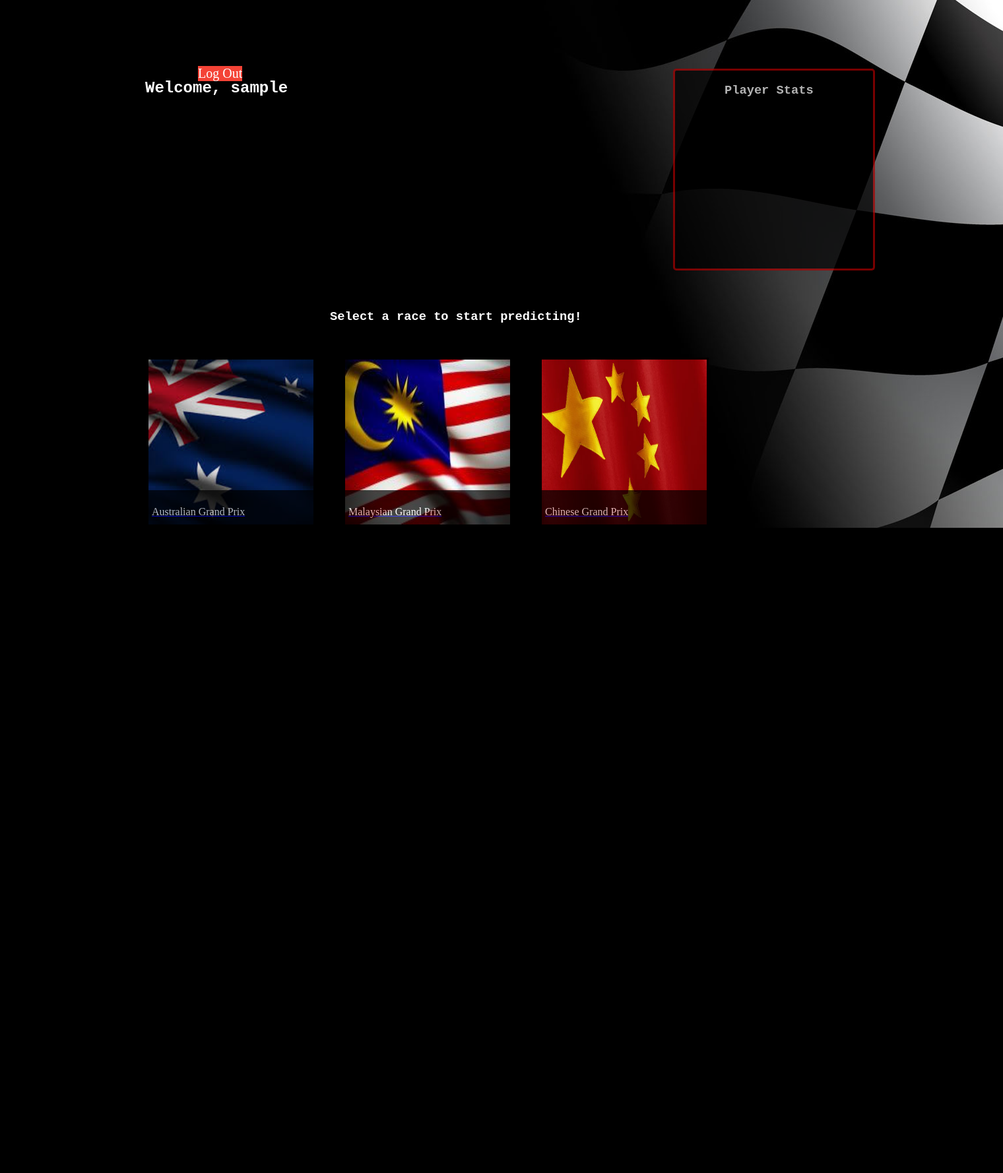
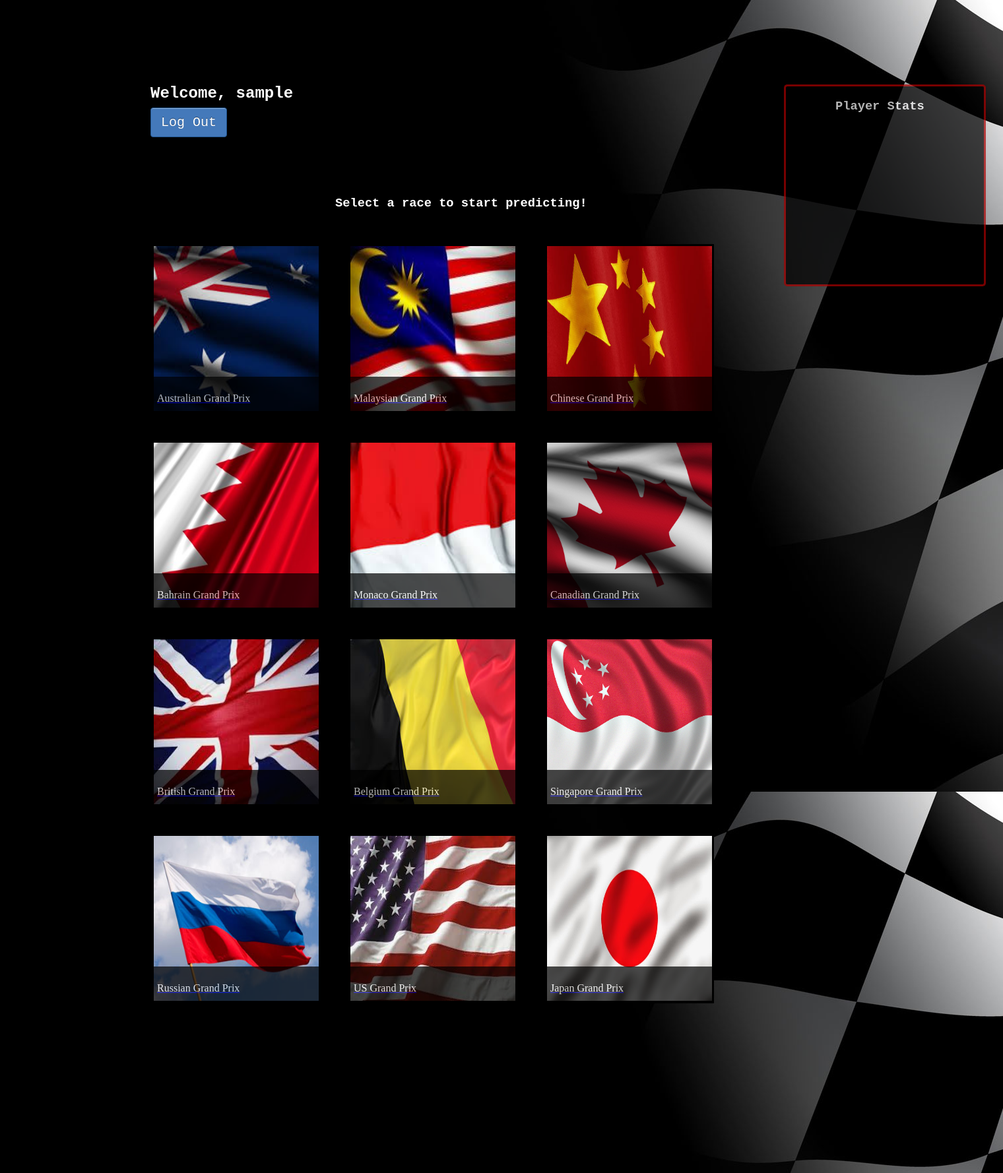
Before and after one commit to FlameFractal/F1-Race-Predictor-Game, a PHP site: page /F1-Race-Predictor-Game/welcome.php in a window 1520 px wide. Shown: the whole page at 66% size. Before the commit the page ends 800 px from the top, so only its background shows below. Run offline with PHP 8.4, Linux system fonts and the light colour scheme; the visitor is signed in with stand-in values (Sample User, id 1).

Commit message:
see description
Added jquery animation on home_predict continue button
Added wrappers to all pages to center them
Styled Logout button on welcome page

```diff
--- a/logout.php
+++ b/logout.php
@@ -1,4 +1,4 @@
-<?php
+	<?php
 	session_start();
 	session_unset();
 	session_destroy();
--- a/main_predict.php
+++ b/main_predict.php
@@ -4,6 +4,7 @@
     <link type="text/css" rel="stylesheet" href="main_predict_style.css"/>
 </head>
     <body>
+    <div id="wrapper">
     <div>
         <div id="menu">
             <ul>
@@ -133,5 +134,6 @@
     ?>
         </div>
     </div>
+    </div>
     </body>
 </html>
--- a/main_predict_style.css
+++ b/main_predict_style.css
@@ -63,3 +63,7 @@ div div#circuit div img{
         color:white;
         font-family:"Courier New";
     }
+
+#wrapper{
+    margin: 0 auto;
+}
--- a/prediction.php
+++ b/prediction.php
@@ -5,6 +5,7 @@
         <link type="text/css" rel="stylesheet" href="prediction_style.css"/>
     </head>
     <body>
+    <div id="wrapper">
 
         <div>
         <?php
@@ -213,5 +214,6 @@
             ?>
 
             </div>
+            </div>
     </body>
 </html>
--- a/prediction_style.css
+++ b/prediction_style.css
@@ -69,3 +69,7 @@ div#predict {
     color:white;
 
 }
+
+#wrapper{
+    margin: 0 auto;
+}
--- a/signup.php
+++ b/signup.php
@@ -4,6 +4,7 @@
     <link type="text/css" rel="stylesheet" href="signup_style.css"/>
 </head>
 <body>
+<div id="wrapper">
     <div>
         <div>
             <?php
@@ -46,5 +47,6 @@
             ?>
         </div>
     </div>
+    </div>
 </body>
 </html>
--- a/signup_style.css
+++ b/signup_style.css
@@ -16,3 +16,7 @@ div #success h3     {
     font-family:"Courier New";
 
 }
+
+#wrapper{
+	margin: 0 auto;
+}
--- a/welcome.php
+++ b/welcome.php
@@ -1,9 +1,12 @@
 <html>
+<meta http-equiv="Content-Language" content="en">
+<meta name="google" content="notranslate" />
 <head>
     <title></title>
     <link type="text/css" rel="stylesheet" href="welcome_page_style.css"/>
 </head>
 <body>
+    <div id="wrapper">
 
 
         <div id = "info">
@@ -27,10 +30,11 @@
                     // echo $key." ".$val."<br/>";
 
                 echo "<h2>Welcome, ".$user_name."</h2>";
+                echo "<a id=\"logout\" href=\"logout.php\">Log Out</a>";
                 ?>
 
 
-            <a id="logout" href="logout.php">Log Out</a>
+
                 <div id="stats">
                     <h3>Player Stats</h3>
                 </div>
@@ -184,6 +188,12 @@
 
     </div>
 
+    <script>
+      document.firstElementChild.style.zoom = "reset";
+  </script>
 
+
+
+</div>
 </body>
 </html>
--- a/welcome_page_style.css
+++ b/welcome_page_style.css
@@ -4,6 +4,7 @@ body    {
     background-attachment:fixed;
     color:white;
     background-repeat:repeat-y;
+
 }
 
 
@@ -14,13 +15,17 @@ div #info   {
     width:100px;
     /*top:100px;
     left:100px;*/
-    border-style:solid;
+   /* border-style:solid;
     border-color:white;
-    border-width:1px;
-
+    border-width:1px;*/
 }
 
-div #inner  {
+ #logout {
+    position: absolute;
+    top: 55px;
+ }
+
+div #inner {
     position:absolute;
     height:400px;
     width:400px;
@@ -31,7 +36,7 @@ div #inner  {
     border-width:1px;*/
 }
 
-div #inner h2   {
+div #inner h2  , #logout {
     position:absolute;
     font-family:"Courier New";
     left:-20%;
@@ -47,8 +52,8 @@ div #stats  {
     opacity:0.7;
     height:300px;
     width:300px;
-    top:1%;
-    left:180%;
+    top:5%;
+    left:220%;
 }
 
 div #stats h3   {
@@ -62,7 +67,7 @@ div #races  {
     position:absolute;
     /*border-style:solid;
     border-color:white;*/
-    top:350px;
+    top:170px;
     left:-30%;
     height:1500px;
     width:800px;
@@ -138,3 +143,41 @@ img {
     text-decoration: none;
     display: inline-block;
 }
+
+#logout {
+    padding: 10px 15px;
+    background: #4479BA;
+    color: #FFF;
+    -webkit-border-radius: 4px;
+    -moz-border-radius: 4px;
+    border-radius: 4px;
+    border: solid 1px #20538D;
+    text-shadow: 0 -1px 0 rgba(0, 0, 0, 0.4);
+    -webkit-box-shadow: inset 0 1px 0 rgba(255, 255, 255, 0.4), 0 1px 1px rgba(0, 0, 0, 0.2);
+    -moz-box-shadow: inset 0 1px 0 rgba(255, 255, 255, 0.4), 0 1px 1px rgba(0, 0, 0, 0.2);
+    box-shadow: inset 0 1px 0 rgba(255, 255, 255, 0.4), 0 1px 1px rgba(0, 0, 0, 0.2);
+    -webkit-transition-duration: 0.2s;
+    -moz-transition-duration: 0.2s;
+    transition-duration: 0.2s;
+    -webkit-user-select:none;
+    -moz-user-select:none;
+    -ms-user-select:none;
+    user-select:none;
+}
+#logout:hover {
+    background: #356094;
+    border: solid 1px #2A4E77;
+    text-decoration: none;
+}
+#logout:active {
+    -webkit-box-shadow: inset 0 1px 4px rgba(0, 0, 0, 0.6);
+    -moz-box-shadow: inset 0 1px 4px rgba(0, 0, 0, 0.6);
+    box-shadow: inset 0 1px 4px rgba(0, 0, 0, 0.6);
+    background: #2E5481;
+    border: solid 1px #203E5F;
+}
+
+#wrapper{
+    margin: 0 auto;
+    //width: 1080px;
+}
```
Also changed, not shown: home_predict.php (+25 -4 lines), home_predict_style.css (+57 -62 lines), signup_form.php (+8 -0 lines), signup_form_style.css (+6 -2 lines). Lines whose indentation alone changed are shown as unchanged.
